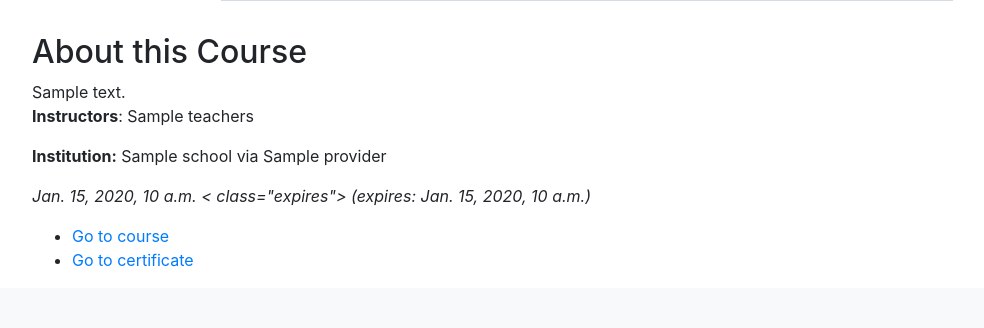
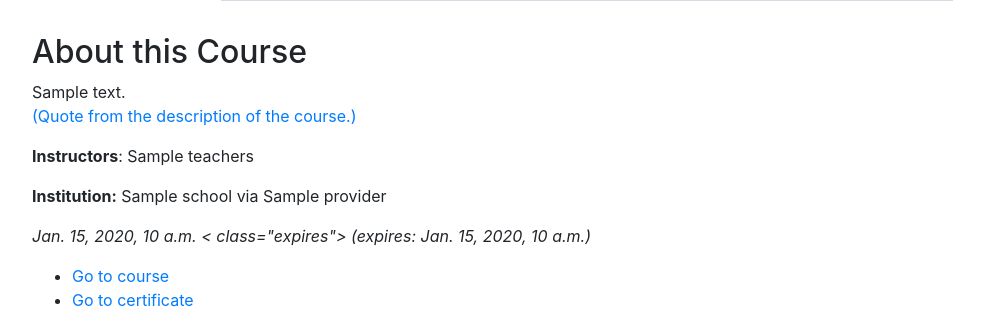
Before and after one commit to elmar-hinz/Django.ElmarHinz, a Django app: template base/templates/django_education_certificates/certificate_detail.html in a window 1280 px wide. Shown: the part 812-1140 px from the top of the page, without its empty margins (53-1037 px from the left). Before the commit the page ends 1079 px from the top, so only its background shows below. Run offline with Django 3.2, Linux system fonts and the light colour scheme; the template is opened without the code that fills it: most values are stand-ins (such as "Sample title", 1, 10 or a date in 2020); grey boxes marked "Sample" are stand-in pictures; some libraries are stand-ins or nearby versions.

Commit message:
Link to source of the description

```diff
--- a/base/templates/django_education_certificates/certificate_detail.html
+++ b/base/templates/django_education_certificates/certificate_detail.html
@@ -12,7 +12,13 @@
     <div class="container">
         <h2>About this Course</h2>
         {% if certificate.description %}
-            <div class="certificate-description">{{ certificate.description | safe }}</div>
+            <div class="certificate-description">{{ certificate.description | safe }}
+                {% if certificate.url_to_course %}
+                    <p><a href="{{ certificate.url_to_course }}">(Quote from the description of the course.)</a></p>
+                {% else %}
+                    <p>(Quote from description of the course.)</p>
+                {% endif %}
+            </div>
         {% endif %}
         {% if certificate.teachers %}
             <p><b>Instructors</b>: {{ certificate.teachers }}</p>
```
